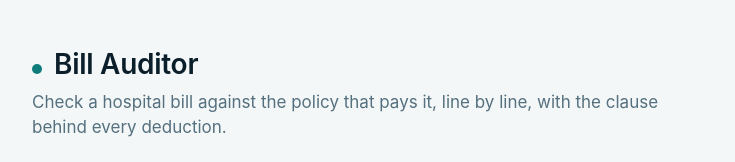
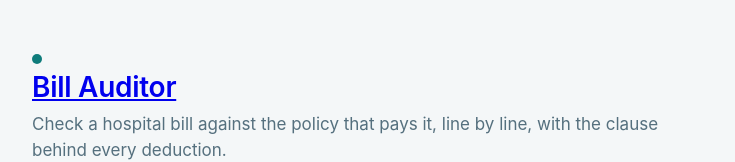
Before and after one commit to pavansai2608/bill-auditor, a React (Vite) app in the folder frontend/: page /audit in a window 1280 px wide. Shown: the top 162 px of the page, without its empty margins (272-1007 px from the left). Built offline with nearby package versions, Linux system fonts and the light colour scheme; no server answers.

Commit message:
refactor(frontend): move the audit screen to /audit [BA-87]

```diff
--- a/frontend/src/App.tsx
+++ b/frontend/src/App.tsx
@@ -1,60 +1,39 @@
 import { Suspense, lazy } from "react";
+import { Navigate, Route, Routes } from "react-router-dom";
 
-import { BillForm } from "./components/BillForm";
 import { ErrorBoundary } from "./components/ErrorBoundary";
-import { RunningPanel } from "./components/RunningPanel";
-import { SkeletonReport } from "./components/Skeletons";
-import { useAudit } from "./context/AuditContext";
+import Landing from "./routes/Landing";
 
-// The report screen carries the table, the trace viewer and the CSV writer.
-// None of that is needed to fill in the form, so it is split out and only
-// fetched once there is something to show.
-const ReportView = lazy(() => import("./components/ReportView"));
-const CompareView = lazy(() => import("./components/CompareView"));
+// The landing page is the front door and ships in the entry bundle. Everything
+// the audit needs - the form, the polling hook, the report table, the CSV
+// writer - is behind this boundary, so someone who only reads the landing page
+// never downloads it.
+const AuditPage = lazy(() => import("./routes/AuditPage"));
 
 export default function App() {
-  const { job } = useAudit();
-  const status = job.status;
-  const finished = status?.status === "done";
-
   return (
-    <div className={finished ? "page" : "page page--narrow"}>
-      <header className="masthead">
-        <span className="mark" aria-hidden="true" />
-        <h1>Bill Auditor</h1>
-      </header>
-      <p className="explainer">
-        Check a hospital bill against the policy that pays it, line by line, with the clause behind
-        every deduction.
-      </p>
-
-      {job.error && (
-        <div className="panel error" role="alert" data-testid="error-panel">
-          <h2>The audit could not finish</h2>
-          <p>{job.error}</p>
-          <button type="button" className="btn-secondary" onClick={job.reset}>
-            Start again
-          </button>
-        </div>
-      )}
-
-      {/* Each route gets its own boundary, so a crash in the report cannot
-          take the form down with it. */}
-      {!job.jobId && (
-        <ErrorBoundary>
-          <BillForm />
-        </ErrorBoundary>
-      )}
-
-      {job.jobId && !finished && !job.error && <RunningPanel />}
-
-      {finished && (
-        <ErrorBoundary>
-          <Suspense fallback={<SkeletonReport />}>
-            {job.kind === "audit" ? <ReportView /> : <CompareView />}
-          </Suspense>
-        </ErrorBoundary>
-      )}
-    </div>
+    <Routes>
+      <Route
+        path="/"
+        element={
+          <ErrorBoundary>
+            <Landing />
+          </ErrorBoundary>
+        }
+      />
+      <Route
+        path="/audit"
+        element={
+          // Each route gets its own boundary, so a crash on one cannot take
+          // the other down with it.
+          <ErrorBoundary>
+            <Suspense fallback={<div className="page page--narrow" aria-busy="true" />}>
+              <AuditPage />
+            </Suspense>
+          </ErrorBoundary>
+        }
+      />
+      <Route path="*" element={<Navigate to="/" replace />} />
+    </Routes>
   );
 }
--- a/frontend/src/main.tsx
+++ b/frontend/src/main.tsx
@@ -1,6 +1,7 @@
 import { QueryClient, QueryClientProvider } from "@tanstack/react-query";
 import { StrictMode } from "react";
 import { createRoot } from "react-dom/client";
+import { BrowserRouter } from "react-router-dom";
 
 import App from "./App";
 import { ErrorBoundary } from "./components/ErrorBoundary";
@@ -22,9 +23,11 @@ createRoot(document.getElementById("root") as HTMLElement).render(
   <StrictMode>
     <QueryClientProvider client={queryClient}>
       <ErrorBoundary>
-        <AuditProvider>
-          <App />
-        </AuditProvider>
+        <BrowserRouter>
+          <AuditProvider>
+            <App />
+          </AuditProvider>
+        </BrowserRouter>
       </ErrorBoundary>
     </QueryClientProvider>
   </StrictMode>,
--- /dev/null
+++ b/frontend/src/routes/AuditPage.tsx
@@ -0,0 +1,66 @@
+import { Suspense, lazy } from "react";
+import { Link } from "react-router-dom";
+
+import { BillForm } from "../components/BillForm";
+import { ErrorBoundary } from "../components/ErrorBoundary";
+import { RunningPanel } from "../components/RunningPanel";
+import { SubmittedSummary } from "../components/SubmittedSummary";
+import { SkeletonReport } from "../components/Skeletons";
+import { useAudit } from "../context/AuditContext";
+
+// The report screen carries the table, the trace viewer and the CSV writer.
+// None of that is needed to fill in the form, so it is split out and only
+// fetched once there is something to show.
+const ReportView = lazy(() => import("../components/ReportView"));
+const CompareView = lazy(() => import("../components/CompareView"));
+
+export default function AuditPage() {
+  const { job } = useAudit();
+  const status = job.status;
+  const finished = status?.status === "done";
+
+  return (
+    <div className={finished ? "page audit-page" : "page page--narrow audit-page"}>
+      <header className="masthead">
+        <Link to="/" className="masthead-home">
+          <span className="mark" aria-hidden="true" />
+          <h1>Bill Auditor</h1>
+        </Link>
+      </header>
+      <p className="explainer">
+        Check a hospital bill against the policy that pays it, line by line, with the clause behind
+        every deduction.
+      </p>
+
+      {job.error && (
+        <div className="panel error" role="alert" data-testid="error-panel">
+          <h2>The audit could not finish</h2>
+          <p>{job.error}</p>
+          <button type="button" className="btn-secondary" onClick={job.reset}>
+            Start again
+          </button>
+        </div>
+      )}
+
+      {/* Each route gets its own boundary, so a crash in the report cannot
+          take the form down with it. */}
+      {!job.jobId && (
+        <ErrorBoundary>
+          <BillForm />
+        </ErrorBoundary>
+      )}
+
+      {job.jobId && !job.error && <SubmittedSummary />}
+
+      {job.jobId && !finished && !job.error && <RunningPanel />}
+
+      {finished && (
+        <ErrorBoundary>
+          <Suspense fallback={<SkeletonReport />}>
+            {job.kind === "audit" ? <ReportView /> : <CompareView />}
+          </Suspense>
+        </ErrorBoundary>
+      )}
+    </div>
+  );
+}
```
